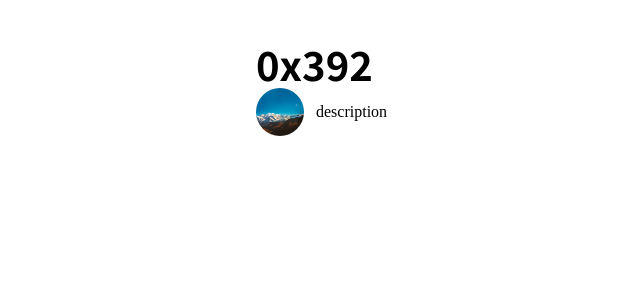
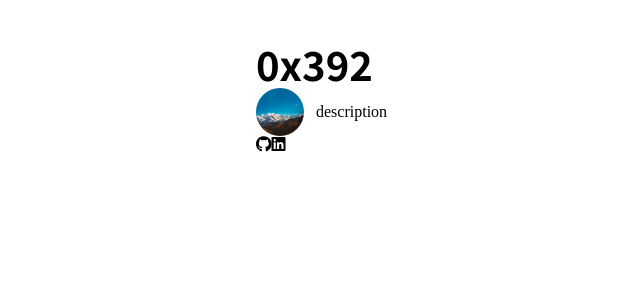
Before and after one commit to passionate-puppy/0x392, a Next.js app: page / in a window 1280 px wide. Shown: the top 300 px of the page, without its empty margins (24-664 px from the left). Built offline with nearby package versions, Linux system fonts and the light colour scheme.

Commit message:
Add `<SocialLinks>`

```diff
--- /dev/null
+++ b/src/components/common/SocialLinks/SocialLinks.module.scss
@@ -0,0 +1,3 @@
+.container {
+  display: flex;
+}
--- /dev/null
+++ b/src/components/common/SocialLinks/index.tsx
@@ -0,0 +1,12 @@
+import styles from './SocialLinks.module.scss'
+
+function SocialLinks() {
+  return (
+    <div className={styles.container}>
+      <i className="fab fa-github" />
+      <i className="fab fa-linkedin" />
+    </div>
+  )
+}
+
+export default SocialLinks
--- a/src/components/pages/IndexPage/index.tsx
+++ b/src/components/pages/IndexPage/index.tsx
@@ -1,12 +1,14 @@
 import Author from 'components/common/Author'
 import Header from 'components/common/Header'
 import Layout from 'components/common/Layout'
+import SocialLinks from 'components/common/SocialLinks'
 
 function IndexPage() {
   return (
     <Layout>
       <Header theme="primary" />
       <Author />
+      <SocialLinks />
     </Layout>
   )
 }
```
